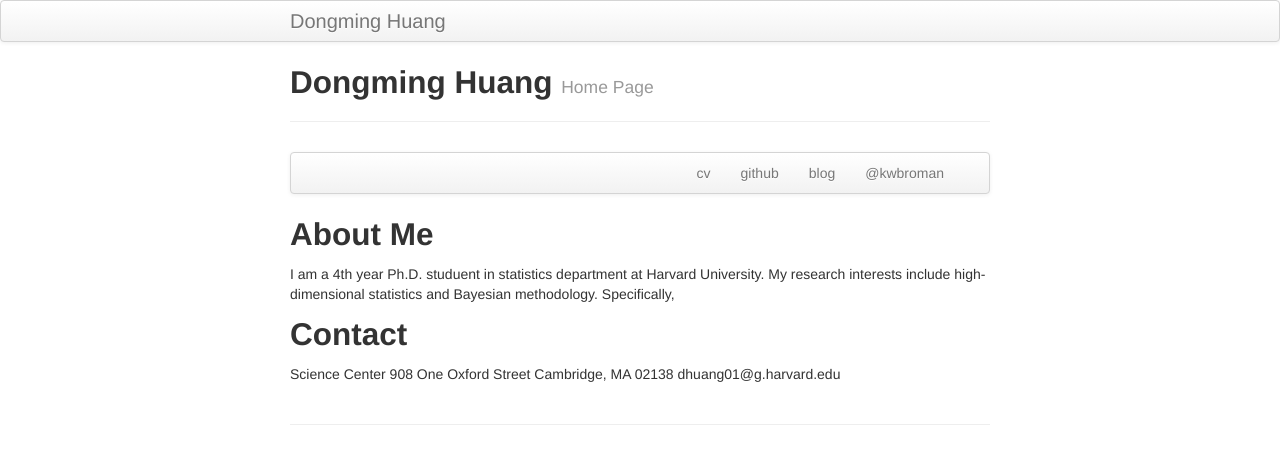
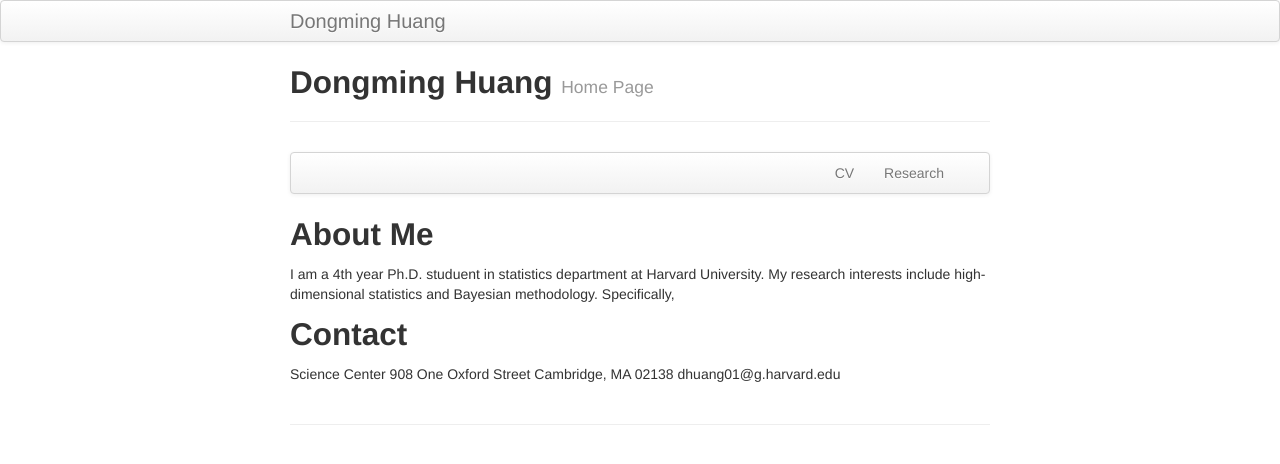
Before and after one commit to stathuang/dmhuang.github.io, a Jekyll site: the page built from index.md, in a window 1280 px wide. Shown: the top 464 px of the page. Built offline with Jekyll 4.4.1, drawn with Linux system fonts in a browser that asks for light colours.

Commit message:
Update index.md

```diff
--- a/index.md
+++ b/index.md
@@ -9,10 +9,8 @@
 <div class="navbar">
   <div class="navbar-inner">
       <ul class="nav">
-          <li><a href="{{ BASE_PATH }}/cv.pdf">cv</a></li>
-          <li><a href="https://github.com/kbroman">github</a></li>
-          <li><a href="https://kbroman.org/blog">blog</a></li>
-          <li><a href="https://twitter.com/kwbroman">@kwbroman</a></li>
+          <li><a href="{{ BASE_PATH }}/cv.pdf">CV</a></li>
+          <li><a href="https://dmhuang.github.io/research">Research</a></li>
       </ul>
   </div>
 </div>
```
